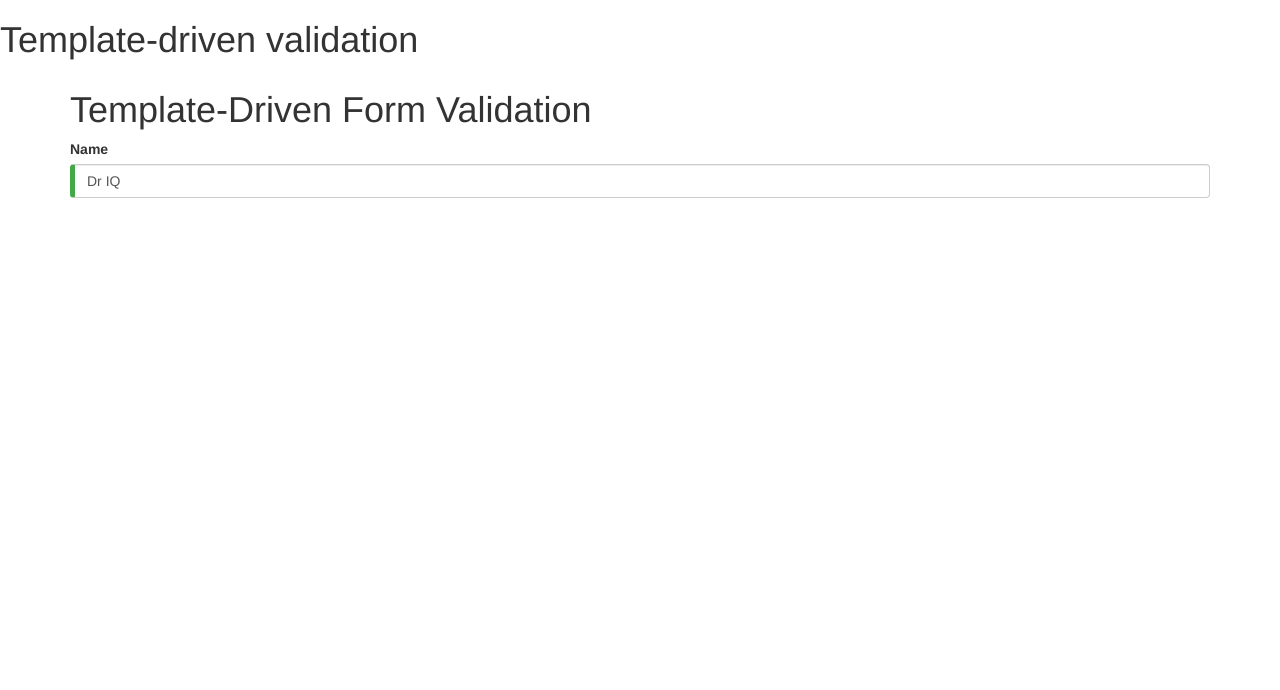
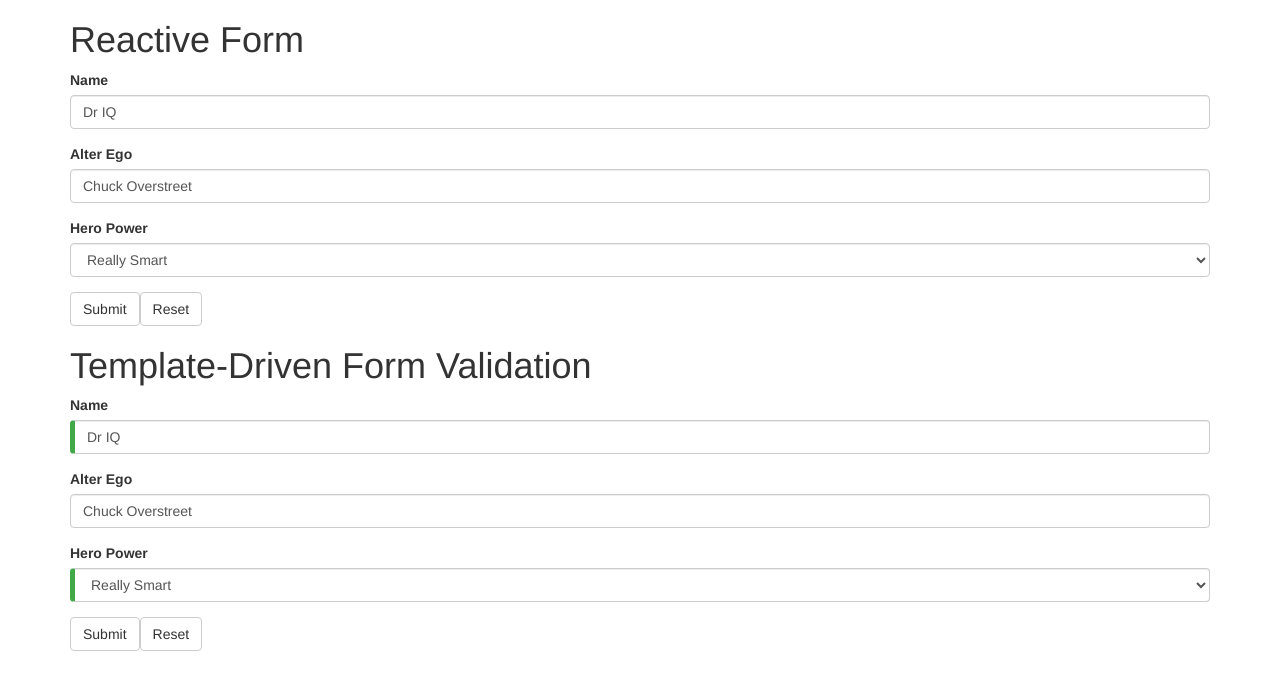
Before and after one commit to shustriy/angular_guide, an Angular app in the folder frontend/: page / in a window 1280 px wide. Shown: the top 690 px of the page. Built offline with nearby package versions, Linux system fonts and the light colour scheme.

Commit message:
Cross Validation for React Form and Template-driven Form

```diff
--- a/frontend/src/app/app.component.html
+++ b/frontend/src/app/app.component.html
@@ -1,2 +1,2 @@
-<h1>Template-driven validation</h1>
+<app-hero-form-reactive></app-hero-form-reactive>
 <app-hero-form-template></app-hero-form-template>
--- a/frontend/src/app/app.module.ts
+++ b/frontend/src/app/app.module.ts
@@ -10,6 +10,7 @@ import { HeroFormComponent } from './hero-form/hero-form.component';
 import { HeroFormTemplateComponent } from './hero-form-template/hero-form-template.component';
 import { HeroFormReactiveComponent } from './hero-form-reactive/hero-form-reactive.component';
 import { ForbiddenValidatorDirective } from './shared/forbidden-name.directive';
+import { IdentityRevealedValidatorDirective } from "./shared/identity-revealed.directive";
 
 @NgModule({
   declarations: [
@@ -19,7 +20,8 @@ import { ForbiddenValidatorDirective } from './shared/forbidden-name.directive';
     HeroFormComponent,
     HeroFormTemplateComponent,
     HeroFormReactiveComponent,
-    ForbiddenValidatorDirective
+    ForbiddenValidatorDirective,
+    IdentityRevealedValidatorDirective
   ],
   imports: [
     BrowserModule,
--- a/frontend/src/app/hero-form-reactive/hero-form-reactive.component.html
+++ b/frontend/src/app/hero-form-reactive/hero-form-reactive.component.html
@@ -1,4 +1,15 @@
-<form [formGroup]="heroForm">
+<div class="container">
+
+  <h1>Reactive Form</h1>
+
+  <form [formGroup]="heroForm" #formDir="ngForm">
+
+    <div [hidden]="formDir.submitted">
+
+      <div class="cross-validation" [class.cross-validation-error]="heroForm.errors?.identityRevealed && (heroForm.touched || heroForm.dirty)">
+        <div class="form-group">
+
+          <label for="name">Name</label>
           <input id="name" class="form-control"
                  formControlName="name" required >
 
@@ -12,7 +23,43 @@
               Name must be at least 4 characters long.
             </div>
             <div *ngIf="name.errors.forbiddenName">
-      Name cannot be {{name.errors.forbiddenName.value}}
+              Name cannot be Bob.
             </div>
           </div>
+        </div>
+
+        <div class="form-group">
+          <label for="alterEgo">Alter Ego</label>
+          <input id="alterEgo" class="form-control"
+                 formControlName="alterEgo">
+        </div>
+
+        <div *ngIf="heroForm.errors?.identityRevealed && (heroForm.touched || heroForm.dirty)" class="cross-validation-error-message alert alert-danger">
+          Name cannot match alter ego.
+        </div>
+      </div>
+
+      <div class="form-group">
+        <label for="power">Hero Power</label>
+        <select id="power" class="form-control"
+                formControlName="power" required >
+          <option *ngFor="let p of powers" [value]="p">{{p}}</option>
+        </select>
+
+        <div *ngIf="power.invalid && power.touched" class="alert alert-danger">
+          <div *ngIf="power.errors.required">Power is required.</div>
+        </div>
+      </div>
+
+      <button type="submit" class="btn btn-default"
+              [disabled]="heroForm.invalid">Submit</button>
+      <button type="button" class="btn btn-default"
+              (click)="formDir.resetForm({})">Reset</button>
+    </div>
   </form>
+
+  <div class="submitted-message" *ngIf="formDir.submitted">
+    <p>You've submitted your hero, {{ heroForm.value.name }}!</p>
+    <button (click)="formDir.resetForm({})">Add new hero</button>
+  </div>
+</div>
--- a/frontend/src/app/hero-form-reactive/hero-form-reactive.component.ts
+++ b/frontend/src/app/hero-form-reactive/hero-form-reactive.component.ts
@@ -6,6 +6,7 @@ import { Component, OnInit } from '@angular/core';
 import { FormGroup, FormControl, Validators } from '@angular/forms';
 import { Hero } from '../hero';
 import { forbiddenNameValidator } from '../shared/forbidden-name.directive';
+import { identityRevealedValidator } from '../shared/identity-revealed.directive';
 
 @Component({
   selector: 'app-hero-form-reactive',
@@ -31,7 +32,7 @@ export class HeroFormReactiveComponent implements OnInit {
       ]),
       'alterEgo': new FormControl(this.hero.alterEgo),
       'power': new FormControl(this.hero.power, Validators.required)
-    });
+    },  { validators: identityRevealedValidator });
   }
 
   public get name() {
--- a/frontend/src/app/hero-form-template/hero-form-template.component.html
+++ b/frontend/src/app/hero-form-template/hero-form-template.component.html
@@ -20,8 +20,34 @@
             <div *ngIf="name.errors.forbiddenName">
               Name cannot be Bob.
             </div>
-
           </div>
         </div>
+
+        <div class="form-group">
+            <label for="alterEgo">Alter Ego</label>
+            <input id="alterEgo" class="form-control" name="alterEgo"
+                 [(ngModel)]="hero.alterEgo">
+
+            <div *ngIf="heroForm.errors?.identityRevealed && (heroForm.touched || heroForm.dirty)" class="cross-validation-error-message alert alert-danger">
+                Name cannot match alter ego.
+            </div>
+        </div>
+
+        <div class="form-group">
+          <label for="power">Hero Power</label>
+          <select id="power" name="power" class="form-control"
+                  required [(ngModel)]="hero.power" #power="ngModel" >
+              <option *ngFor="let p of powers" [value]="p">{{p}}</option>
+          </select>
+
+          <div *ngIf="power.errors && power.touched" class="alert alert-danger">
+              <div *ngIf="power.errors.required">Power is required.</div>
+          </div>
+        </div>
+
+        <button type="submit" class="btn btn-default"
+              [disabled]="heroForm.invalid">Submit</button>
+        <button type="button" class="btn btn-default"
+              (click)="heroForm.resetForm({})">Reset</button>
   </form>
 </div>
--- a/frontend/src/app/hero-form-template/hero-form-template.component.ts
+++ b/frontend/src/app/hero-form-template/hero-form-template.component.ts
@@ -8,7 +8,10 @@ import { Hero } from '../hero';
 })
 export class HeroFormTemplateComponent implements OnInit {
 
-  public hero: Hero = new Hero(18, 'Dr IQ', '', 'Chuck Overstreet');
+  public powers: string[] = ['Really Smart', 'Super Flexible',
+    'Super Hot', 'Weather Changer'];
+
+  public hero: Hero = new Hero(18, 'Dr IQ', this.powers[0], 'Chuck Overstreet');
 
   constructor() { }
 
--- a/frontend/src/app/shared/forbidden-name.directive.ts
+++ b/frontend/src/app/shared/forbidden-name.directive.ts
@@ -1,9 +1,10 @@
 import { Directive, Input, OnChanges, SimpleChanges } from '@angular/core';
-import { AbstractControl, Validator, ValidatorFn, Validators, NG_VALIDATORS } from '@angular/forms';
+import {AbstractControl, Validator, ValidatorFn, Validators, NG_VALIDATORS, ValidationErrors} from '@angular/forms';
 
 export function forbiddenNameValidator(nameRe: RegExp): ValidatorFn {
-  return (control: AbstractControl): {[key: string]: any} | null => {
+  return (control: AbstractControl): ValidationErrors | null => {
     const forbidden = nameRe.test(control.value);
+    console.log('forbiddenNameValidator', forbidden);
     return forbidden ? {'forbiddenName': {value: control.value}} : null;
   }
 }
@@ -15,8 +16,7 @@ export function forbiddenNameValidator(nameRe: RegExp): ValidatorFn {
 export class ForbiddenValidatorDirective implements Validator {
   @Input('appForbiddenName') forbiddenName: string;
 
-  validate(control: AbstractControl): {[key: string]: any} | null {
-    console.log('validate ForbiddenValidatorDirective', control);
+  validate(control: AbstractControl): ValidationErrors | null {
     return this.forbiddenName ? forbiddenNameValidator(new RegExp(this.forbiddenName, 'i'))(control) : null;
   }
 }
--- /dev/null
+++ b/frontend/src/app/shared/identity-revealed.directive.ts
@@ -0,0 +1,21 @@
+import { Directive } from '@angular/core';
+import { AbstractControl, FormGroup, NG_VALIDATORS, ValidationErrors, Validator, ValidatorFn } from '@angular/forms';
+
+export const identityRevealedValidator: ValidatorFn = (control: FormGroup): ValidationErrors | null => {
+  console.log('identityRevealedValidator');
+  const name = control.get('name');
+  const alterEgo = control.get('alterEgo');
+
+  return name && alterEgo && name.value === alterEgo.value ? { 'identityRevealed': true } : null;
+};
+
+@Directive({
+  selector: '[appIdentityRevealed]',
+  providers: [{ provide: NG_VALIDATORS, useExisting: IdentityRevealedValidatorDirective, multi: true }]
+})
+export class IdentityRevealedValidatorDirective implements Validator {
+  validate(control: AbstractControl): ValidationErrors {
+    console.log('IdentityRevealedValidatorDirective validate', control);
+    return identityRevealedValidator(control)
+  }
+}
```
Lines whose indentation alone changed are shown as unchanged.
